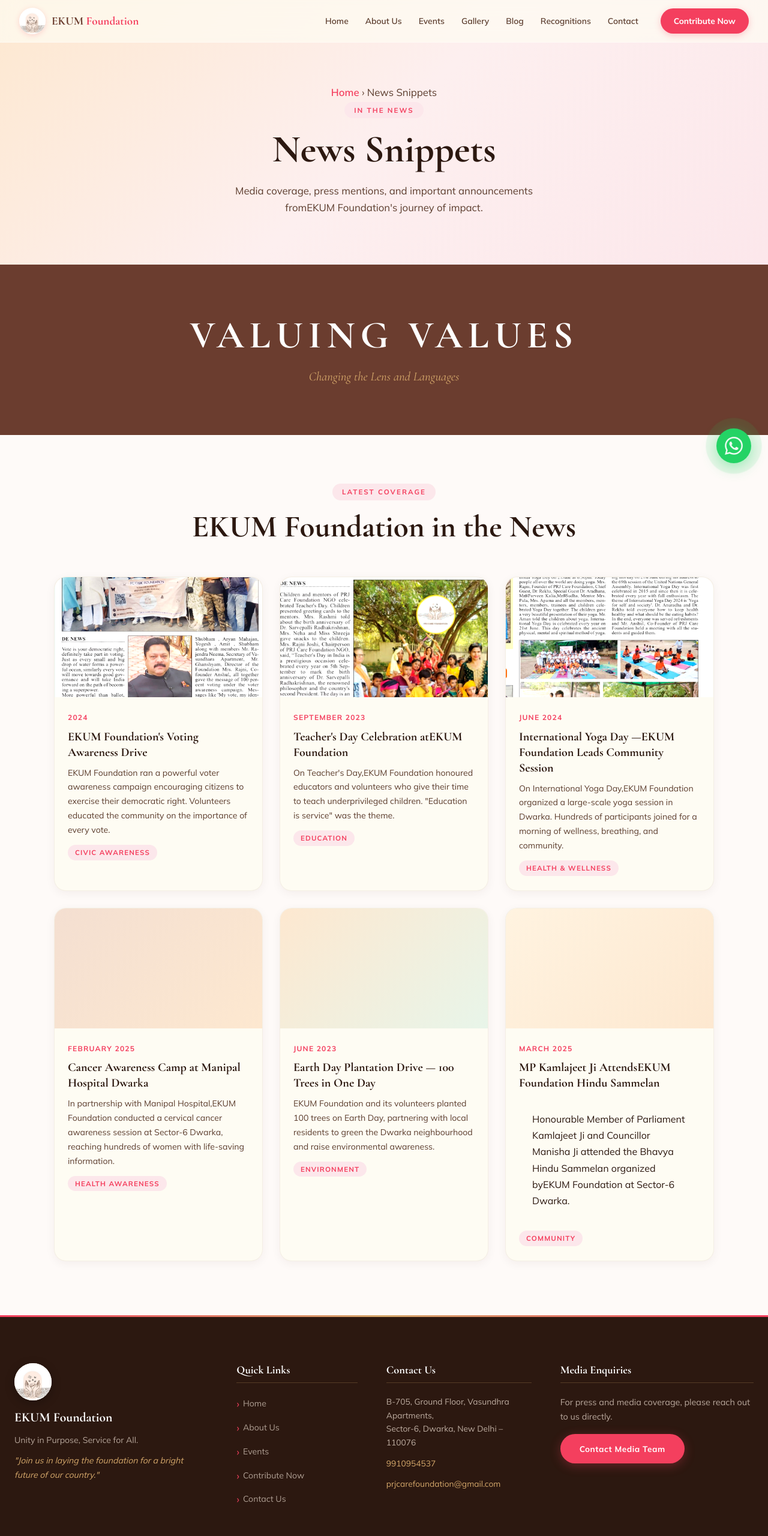
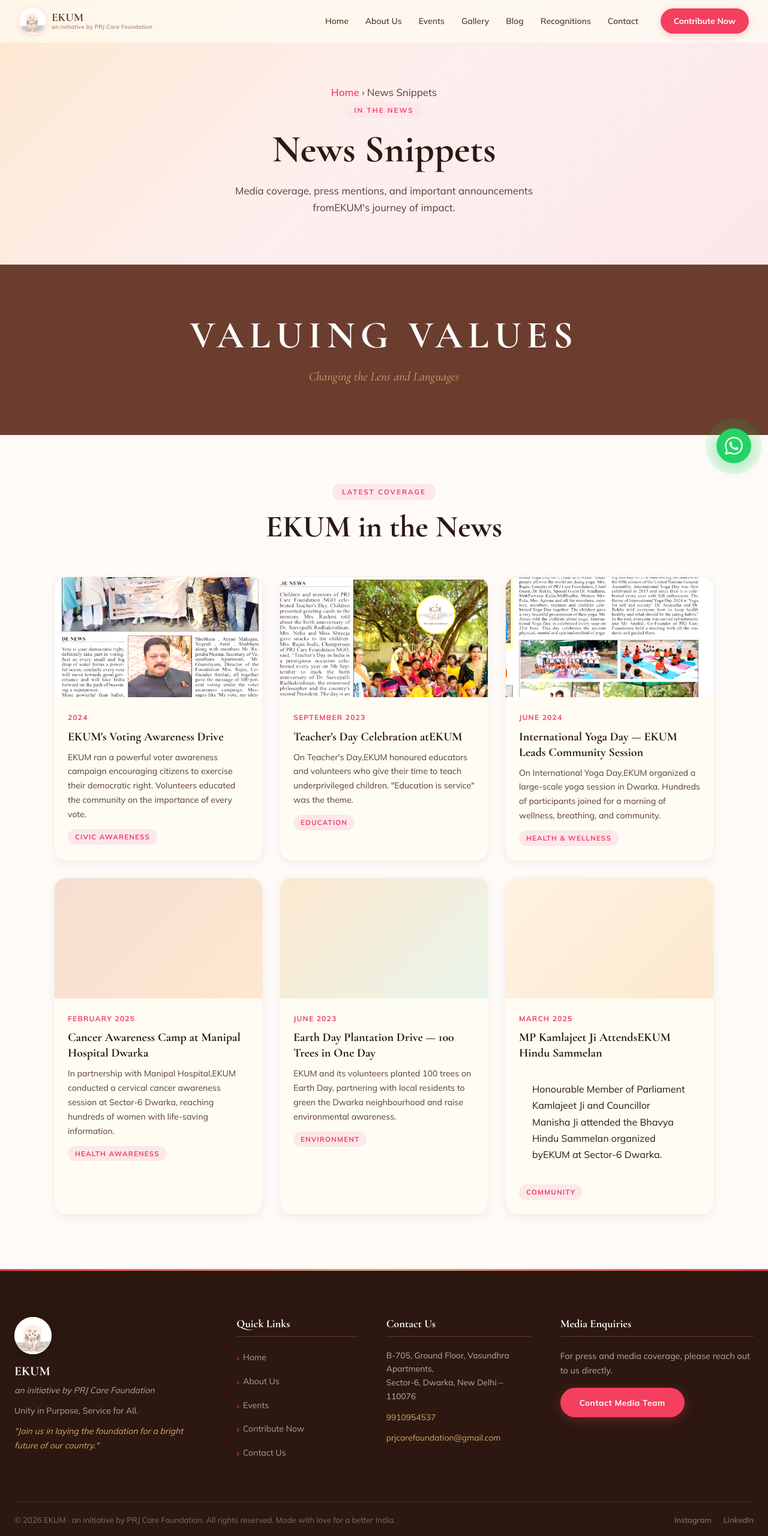
Before and after one commit to anshuljoshi07/prjcare_v2, a plain HTML site: page news.html in a window 1280 px wide. Shown: the top 2560 px of the page at 60% size. Drawn offline with nearby package versions, Linux system fonts and the light colour scheme.

Commit message:
🏷️ Final rebrand: EKUM · an initiative by PRJ Care Foundation
Brand positioning:
- Name: EKUM
- Attribution: 'an initiative by PRJ Care Foundation'

Changes across all 10 pages + JS:
- Page titles: 'EKUM | ...'
- Nav: 'EKUM' + sub-line 'an initiative by PRJ Care Foundation'
- Hero eyebrow: 'EKUM · an initiative by PRJ Care Foundation'
- Footer brand h3: 'EKUM' + p.footer-parent-brand below it
- Copyright: '© 2026 EKUM · an initiative by PRJ Care Foundation'
- All body text: 'EKUM Foundation' → 'EKUM'
- CSS: .nav-initiative + .footer-parent-brand styles added
- Spacing issues from prior sed runs fixed via Python cleanup

```diff
--- a/css/main.css
+++ b/css/main.css
@@ -1149,3 +1149,28 @@
   .hero-logo-wrap   { animation: none !important; }
   .hero-scroll-indicator { animation: none !important; }
 }
+
+/* ─── EKUM BRAND — initiative attribution ─── */
+.nav-logo-text {
+  display: flex;
+  flex-direction: column;
+  line-height: 1.1;
+}
+.nav-initiative {
+  display: block;
+  font-size: 0.58rem;
+  font-weight: 500;
+  letter-spacing: 0.04em;
+  color: var(--text-light);
+  text-transform: none;
+  font-family: 'Mulish', sans-serif;
+  font-style: normal;
+  white-space: nowrap;
+}
+.footer-parent-brand {
+  font-size: 0.78rem;
+  color: rgba(245,230,216,.6);
+  font-style: italic;
+  margin-bottom: 10px;
+  margin-top: -6px;
+}
--- a/js/main.js
+++ b/js/main.js
@@ -251,7 +251,7 @@
 
 /* ─── UPI PAYMENT MODAL ─── */
 const UPI_ID   = 'prjcarefoundation6@oksbi';
-const UPI_NAME = 'EKUM Foundation';
+const UPI_NAME = 'EKUM';
 
 function openUpiModal(amount, tierNote) {
   const modal      = document.getElementById('upiModal');
--- a/news.html
+++ b/news.html
@@ -3,7 +3,7 @@
 <head>
   <meta charset="UTF-8" />
   <meta name="viewport" content="width=device-width, initial-scale=1.0" />
-  <title>News Snippets |EKUM Foundation</title>
+  <title>News Snippets |EKUM</title>
   <link rel="icon" href="images/logo/ngoLogo.jpg" type="image/jpeg" />
   <link rel="preconnect" href="https://fonts.googleapis.com" />
   <link rel="preconnect" href="https://fonts.gstatic.com" crossorigin />
@@ -57,7 +57,7 @@
 <body>
 <nav class="navbar" id="navbar">
   <div class="nav-container">
-    <a href="index.html" class="nav-logo"><img src="images/logo/ngoLogo.jpg" alt="Logo" /><span class="nav-logo-text">EKUM <span>Foundation</span></span></a>
+    <a href="index.html" class="nav-logo"><img src="images/logo/ngoLogo.jpg" alt="Logo" /><span class="nav-logo-text">EKUM<small class="nav-initiative">an initiative by PRJ Care Foundation</small></span></a>
     <ul class="nav-links" id="navLinks">
       <li><a href="index.html">Home</a></li>
       <li><a href="about.html">About Us</a></li>
@@ -77,7 +77,7 @@
     <p class="page-breadcrumb"><a href="index.html">Home</a> › News Snippets</p>
     <span class="section-tag">In the News</span>
     <h1>News Snippets</h1>
-    <p>Media coverage, press mentions, and important announcements fromEKUM Foundation's journey of impact.</p>
+    <p>Media coverage, press mentions, and important announcements fromEKUM's journey of impact.</p>
   </div>
 </section>
 
@@ -89,15 +89,15 @@
 <section class="news-section">
   <div class="section-header" data-aos="fade-up">
     <span class="section-tag">Latest Coverage</span>
-    <h2 class="section-title">EKUM Foundation in the News</h2>
+    <h2 class="section-title">EKUM in the News</h2>
   </div>
   <div class="news-grid">
     <div class="news-card" data-aos="fade-up" data-aos-delay="0">
       <div class="news-img"><img src="images/slides/votingNews.jpg" alt="Voting Awareness" onerror="this.style.display='none';this.parentElement.style.background='linear-gradient(135deg,var(--peach-light),var(--peach-mid))'" /></div>
       <div class="news-body">
         <p class="news-date">2024</p>
-        <h3 class="news-title">EKUM Foundation's Voting Awareness Drive</h3>
-        <p class="news-text">EKUM Foundation ran a powerful voter awareness campaign encouraging citizens to exercise their democratic right. Volunteers educated the community on the importance of every vote.</p>
+        <h3 class="news-title">EKUM's Voting Awareness Drive</h3>
+        <p class="news-text">EKUM ran a powerful voter awareness campaign encouraging citizens to exercise their democratic right. Volunteers educated the community on the importance of every vote.</p>
         <span class="news-tag">Civic Awareness</span>
       </div>
     </div>
@@ -105,8 +105,8 @@
       <div class="news-img"><img src="images/slides/teacherDayNews.jpg" alt="Teacher's Day" onerror="this.style.display='none';this.parentElement.style.background='linear-gradient(135deg,var(--peach-mid),var(--peach-light))'" /></div>
       <div class="news-body">
         <p class="news-date">September 2023</p>
-        <h3 class="news-title">Teacher's Day Celebration atEKUM Foundation</h3>
-        <p class="news-text">On Teacher's Day,EKUM Foundation honoured educators and volunteers who give their time to teach underprivileged children. "Education is service" was the theme.</p>
+        <h3 class="news-title">Teacher's Day Celebration atEKUM</h3>
+        <p class="news-text">On Teacher's Day,EKUM honoured educators and volunteers who give their time to teach underprivileged children. "Education is service" was the theme.</p>
         <span class="news-tag">Education</span>
       </div>
     </div>
@@ -114,8 +114,8 @@
       <div class="news-img"><img src="images/slides/yogaDayNews.jpg" alt="Yoga Day" onerror="this.style.display='none';this.parentElement.style.background='linear-gradient(135deg,var(--peach-light),#e8f5e9)'" /></div>
       <div class="news-body">
         <p class="news-date">June 2024</p>
-        <h3 class="news-title">International Yoga Day —EKUM Foundation Leads Community Session</h3>
-        <p class="news-text">On International Yoga Day,EKUM Foundation organized a large-scale yoga session in Dwarka. Hundreds of participants joined for a morning of wellness, breathing, and community.</p>
+        <h3 class="news-title">International Yoga Day — EKUM Leads Community Session</h3>
+        <p class="news-text">On International Yoga Day,EKUM organized a large-scale yoga session in Dwarka. Hundreds of participants joined for a morning of wellness, breathing, and community.</p>
         <span class="news-tag">Health & Wellness</span>
       </div>
     </div>
@@ -124,7 +124,7 @@
       <div class="news-body">
         <p class="news-date">February 2025</p>
         <h3 class="news-title">Cancer Awareness Camp at Manipal Hospital Dwarka</h3>
-        <p class="news-text">In partnership with Manipal Hospital,EKUM Foundation conducted a cervical cancer awareness session at Sector-6 Dwarka, reaching hundreds of women with life-saving information.</p>
+        <p class="news-text">In partnership with Manipal Hospital,EKUM conducted a cervical cancer awareness session at Sector-6 Dwarka, reaching hundreds of women with life-saving information.</p>
         <span class="news-tag">Health Awareness</span>
       </div>
     </div>
@@ -133,7 +133,7 @@
       <div class="news-body">
         <p class="news-date">June 2023</p>
         <h3 class="news-title">Earth Day Plantation Drive — 100 Trees in One Day</h3>
-        <p class="news-text">EKUM Foundation and its volunteers planted 100 trees on Earth Day, partnering with local residents to green the Dwarka neighbourhood and raise environmental awareness.</p>
+        <p class="news-text">EKUM and its volunteers planted 100 trees on Earth Day, partnering with local residents to green the Dwarka neighbourhood and raise environmental awareness.</p>
         <span class="news-tag">Environment</span>
       </div>
     </div>
@@ -141,8 +141,8 @@
       <div class="news-img" style="background:linear-gradient(135deg,#fff3e0,#fde8d0);"></div>
       <div class="news-body">
         <p class="news-date">March 2025</p>
-        <h3 class="news-title">MP Kamlajeet Ji AttendsEKUM Foundation Hindu Sammelan</h3>
-        <p class="news-body">Honourable Member of Parliament Kamlajeet Ji and Councillor Manisha Ji attended the Bhavya Hindu Sammelan organized byEKUM Foundation at Sector-6 Dwarka.</p>
+        <h3 class="news-title">MP Kamlajeet Ji AttendsEKUM Hindu Sammelan</h3>
+        <p class="news-body">Honourable Member of Parliament Kamlajeet Ji and Councillor Manisha Ji attended the Bhavya Hindu Sammelan organized byEKUM at Sector-6 Dwarka.</p>
         <span class="news-tag">Community</span>
       </div>
     </div>
@@ -153,7 +153,8 @@
   <div class="footer-container">
     <div class="footer-brand">
       <img src="images/logo/ngoLogo.jpg" alt="EKUM Foundation" class="footer-logo" />
-      <h3>EKUM Foundation</h3>
+      <h3>EKUM</h3>
+      <p class="footer-parent-brand">an initiative by PRJ Care Foundation</p>
       <p>Unity in Purpose, Service for All.</p>
       <p class="footer-tagline"><em>"Join us in laying the foundation for a bright future of our country."</em></p>
     </div>
@@ -180,7 +181,7 @@
     </div>
   </div>
   <div class="footer-bottom">
-    <p>© 2026EKUM Foundation NGO. All rights reserved. Made with love for a better India.</p>
+    <p>© 2026 EKUM · an initiative by PRJ Care Foundation. All rights reserved. Made with love for a better India.</p>
     <div class="footer-social-mini">
       <a href="https://www.instagram.com/ekumfoundation/" target="_blank">Instagram</a>
       <a href="https://www.linkedin.com/company/prj-care-foundation/" target="_blank">LinkedIn</a>
```
Also changed, not shown: about.html (+9 -8 lines), admin.html (+4 -4 lines), blog.html (+8 -7 lines), contact.html (+7 -6 lines), contribute.html (+8 -7 lines), events.html (+7 -6 lines), gallery.html (+6 -5 lines), index.html (+14 -13 lines), recognitions.html (+7 -6 lines).
